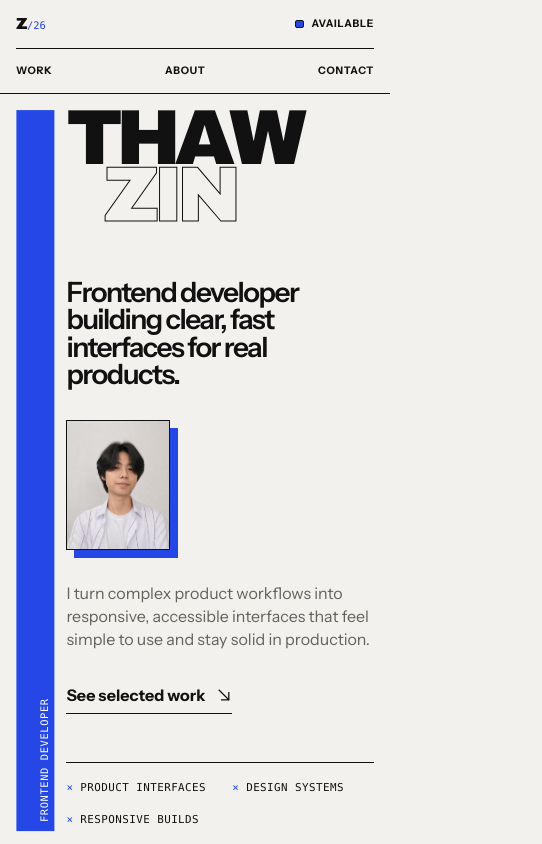
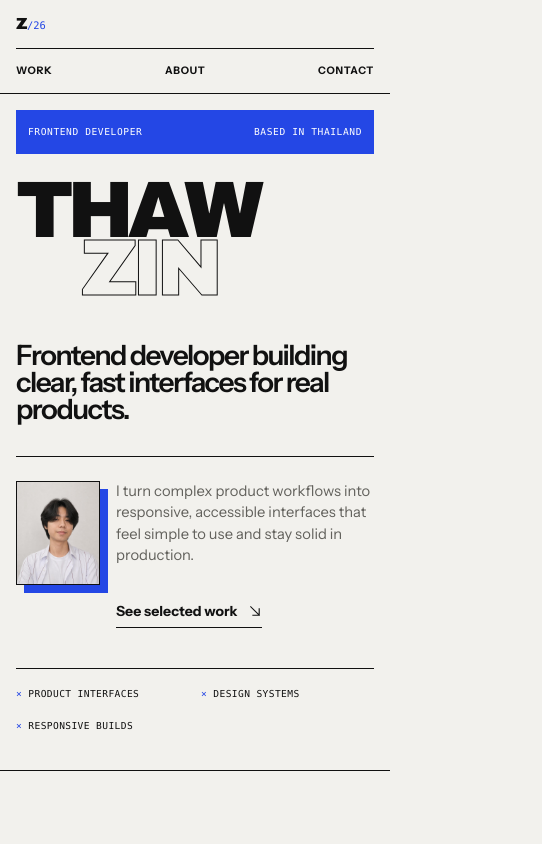
Before and after one commit to thawzzin/portfolio-v3, a Next.js app: page / in a window 390 px wide. Shown: the top 844 px of the page, 542 px wide, since content can reach past the window. Built offline with nearby package versions, Linux system fonts and the light colour scheme.

Commit message:
fix: responsive

```diff
--- a/app/_components/hero-section.tsx
+++ b/app/_components/hero-section.tsx
@@ -3,29 +3,29 @@ import { Arrow, contentWidthClass } from "./portfolio-primitives";
 
 export function HeroSection() {
   return (
-    <section className={`${contentWidthClass} hero grid min-h-[calc(100svh-var(--header-height))] scroll-mt-[calc(var(--header-height)+1rem)] grid-cols-12 border-b border-[var(--foreground)] px-[var(--page-gutter)] pt-[clamp(1.5rem,4vw,4rem)] pb-[clamp(2rem,5vw,4rem)] max-[56rem]:min-h-0 max-[56rem]:grid-cols-[2.4rem_repeat(5,minmax(0,1fr))] max-[56rem]:overflow-hidden max-[56rem]:pt-4`} id="top" aria-labelledby="hero-title">
-      <div className="col-start-1 col-end-2 row-start-1 row-end-4 flex min-w-0 rotate-180 flex-col items-start justify-between bg-[var(--accent)] px-3 py-4 font-mono text-[0.65rem] tracking-[0.06em] text-[var(--on-accent)] uppercase [writing-mode:vertical-rl] max-[56rem]:col-start-1 max-[56rem]:col-end-2 max-[56rem]:row-start-1 max-[56rem]:row-end-5 max-[56rem]:px-[0.55rem] max-[34rem]:[&>span:last-child]:hidden">
+    <section className={`${contentWidthClass} hero grid min-h-[calc(100svh-var(--header-height))] scroll-mt-[calc(var(--header-height)+1rem)] grid-cols-12 border-b border-[var(--foreground)] px-[var(--page-gutter)] pt-[clamp(1.5rem,4vw,4rem)] pb-[clamp(2rem,5vw,4rem)] max-[56rem]:min-h-0 max-[56rem]:grid-cols-1 max-[56rem]:overflow-visible max-[56rem]:pt-4`} id="top" aria-labelledby="hero-title">
+      <div className="col-start-1 col-end-2 row-start-1 row-end-4 flex min-w-0 rotate-180 flex-col items-start justify-between bg-[var(--accent)] px-3 py-4 font-mono text-[0.65rem] tracking-[0.06em] text-[var(--on-accent)] uppercase [writing-mode:vertical-rl] max-[56rem]:col-start-1 max-[56rem]:col-end-2 max-[56rem]:row-auto max-[56rem]:rotate-0 max-[56rem]:flex-row max-[56rem]:items-center max-[56rem]:px-3 max-[56rem]:py-2.5 max-[56rem]:text-[0.6rem] max-[56rem]:[writing-mode:horizontal-tb]">
         <span>Frontend developer</span>
         <span>Based in Thailand</span>
       </div>
-      <h1 className="hero__title col-start-2 col-end-13 row-start-1 flex min-w-0 flex-col self-start pl-[clamp(1rem,2vw,2rem)] font-display text-[clamp(5rem,15.2vw,16.75rem)] leading-[0.72] tracking-[-0.075em] uppercase max-[56rem]:col-start-2 max-[56rem]:col-end-7 max-[56rem]:pl-3 max-[56rem]:text-[clamp(4rem,20vw,6rem)] max-[56rem]:tracking-[-0.085em] max-[34rem]:text-[clamp(3.9rem,20vw,5.5rem)]" id="hero-title">
+      <h1 className="hero__title col-start-2 col-end-13 row-start-1 flex min-w-0 flex-col self-start pl-[clamp(1rem,2vw,2rem)] font-display text-[clamp(5rem,15.2vw,16.75rem)] leading-[0.72] tracking-[-0.075em] uppercase max-[56rem]:col-start-1 max-[56rem]:col-end-2 max-[56rem]:row-auto max-[56rem]:mt-7 max-[56rem]:pl-0 max-[56rem]:text-[clamp(4.2rem,22vw,7.5rem)] max-[56rem]:tracking-[-0.08em] max-[34rem]:text-[clamp(3.6rem,21vw,5rem)]" id="hero-title">
         <span>Thaw</span>
-        <span className="ml-[26%] text-transparent [-webkit-text-stroke:clamp(1px,0.12vw,2px)_var(--foreground)] max-[56rem]:ml-[12%] forced-colors:text-[currentColor] forced-colors:[-webkit-text-stroke:0]">Zin</span>
+        <span className="ml-[26%] text-transparent [-webkit-text-stroke:clamp(1px,0.12vw,2px)_var(--foreground)] max-[56rem]:ml-[18%] forced-colors:text-[currentColor] forced-colors:[-webkit-text-stroke:0]">Zin</span>
       </h1>
-      <div className="hero__statement col-start-2 col-end-9 min-w-0 self-end p-[clamp(2rem,6vw,5rem)_clamp(1rem,3vw,3rem)_0] max-[56rem]:col-start-2 max-[56rem]:col-end-7 max-[56rem]:p-[3.5rem_0_0_0.75rem]">
-          <p className="max-w-[18ch] text-[clamp(1.85rem,3.75vw,4.5rem)] font-semibold leading-[0.98] tracking-[-0.055em] max-[56rem]:max-w-none max-[56rem]:text-[clamp(1.75rem,7vw,2.75rem)] max-[56rem]:break-words">Frontend developer building clear, fast interfaces for real products.</p>
+      <div className="hero__statement col-start-2 col-end-9 min-w-0 self-end p-[clamp(2rem,6vw,5rem)_clamp(1rem,3vw,3rem)_0] max-[56rem]:col-start-1 max-[56rem]:col-end-2 max-[56rem]:row-auto max-[56rem]:p-[2.75rem_0_0]">
+          <p className="max-w-[18ch] text-[clamp(1.85rem,3.75vw,4.5rem)] font-semibold leading-[0.98] tracking-[-0.055em] max-[56rem]:max-w-[21ch] max-[56rem]:text-[clamp(1.75rem,7vw,2.75rem)] max-[56rem]:break-words">Frontend developer building clear, fast interfaces for real products.</p>
       </div>
-      <div className="hero__aside col-start-9 col-end-13 flex min-w-0 flex-col justify-end gap-8 border-l border-[var(--rule)] p-[clamp(2rem,6vw,5rem)_0_0_clamp(1rem,2vw,2rem)] max-[56rem]:col-start-2 max-[56rem]:col-end-7 max-[56rem]:border-l-0 max-[56rem]:p-[2rem_0_0_0.75rem]">
-        <figure className="hero__portrait relative w-[clamp(6.5rem,9vw,9rem)]" data-motion="body">
+      <div className="hero__aside col-start-9 col-end-13 flex min-w-0 flex-col justify-end gap-8 border-l border-[var(--rule)] p-[clamp(2rem,6vw,5rem)_0_0_clamp(1rem,2vw,2rem)] max-[56rem]:col-start-1 max-[56rem]:col-end-2 max-[56rem]:row-auto max-[56rem]:mt-8 max-[56rem]:grid max-[56rem]:grid-cols-[6rem_minmax(0,1fr)] max-[56rem]:gap-x-5 max-[56rem]:gap-y-4 max-[56rem]:border-t max-[56rem]:border-l-0 max-[56rem]:p-[1.5rem_0_0] max-[34rem]:grid-cols-[5.25rem_minmax(0,1fr)] max-[34rem]:gap-x-4">
+        <figure className="hero__portrait relative w-[clamp(6.5rem,9vw,9rem)] max-[56rem]:col-start-1 max-[56rem]:row-start-1 max-[56rem]:row-end-2 max-[56rem]:w-full max-[56rem]:self-start" data-motion="body">
           <span className="absolute inset-0 translate-x-2 translate-y-2 bg-[var(--accent)]" aria-hidden="true" />
           <Image className="relative aspect-[29/36] h-auto w-full border border-[var(--foreground)] object-cover" src="/images/avatar.jpeg" width={928} height={1152} sizes="(max-width: 896px) 104px, 144px" alt="Portrait of Thaw Zin" preload />
         </figure>
-        <p className="max-w-[33rem] text-[clamp(1rem,1.35vw,1.35rem)] leading-[1.45] text-[var(--muted)]">I turn complex product workflows into responsive, accessible interfaces that feel simple to use and stay solid in production.</p>
-        <a className="group inline-flex w-max items-center gap-[0.65rem] border-b border-[var(--foreground)] pb-[0.35rem] font-bold transition-[color,transform] duration-150 hover:translate-x-0.5 hover:-translate-y-0.5 hover:text-[var(--accent)]" href="#work">
+        <p className="max-w-[33rem] text-[clamp(1rem,1.35vw,1.35rem)] leading-[1.45] text-[var(--muted)] max-[56rem]:col-start-2 max-[56rem]:row-start-1 max-[34rem]:text-[0.92rem]">I turn complex product workflows into responsive, accessible interfaces that feel simple to use and stay solid in production.</p>
+        <a className="group inline-flex w-max items-center gap-[0.65rem] border-b border-[var(--foreground)] pb-[0.35rem] font-bold transition-[color,transform] duration-150 hover:translate-x-0.5 hover:-translate-y-0.5 hover:text-[var(--accent)] max-[56rem]:col-start-2 max-[56rem]:row-start-2 max-[56rem]:self-end max-[34rem]:text-sm" href="#work">
           See selected work <Arrow direction="down" className="group-hover:translate-x-0.5" />
         </a>
       </div>
-      <div className="hero__tags col-start-2 col-end-13 mt-[clamp(3rem,6vw,6rem)] ml-[clamp(1rem,3vw,3rem)] flex min-w-0 flex-wrap gap-x-6 gap-y-2 self-end border-t border-[var(--foreground)] pt-[0.8rem] font-mono text-[0.68rem] tracking-[0.04em] uppercase max-[56rem]:col-start-2 max-[56rem]:col-end-7 max-[56rem]:mt-12 max-[56rem]:ml-3 max-[34rem]:grid max-[34rem]:grid-cols-2 [&>span]:before:text-[var(--accent)] [&>span]:before:content-['×_']">
+      <div className="hero__tags col-start-2 col-end-13 mt-[clamp(3rem,6vw,6rem)] ml-[clamp(1rem,3vw,3rem)] flex min-w-0 flex-wrap gap-x-6 gap-y-2 self-end border-t border-[var(--foreground)] pt-[0.8rem] font-mono text-[0.68rem] tracking-[0.04em] uppercase max-[56rem]:col-start-1 max-[56rem]:col-end-2 max-[56rem]:row-auto max-[56rem]:mt-10 max-[56rem]:ml-0 max-[34rem]:grid max-[34rem]:grid-cols-2 max-[34rem]:gap-x-3 max-[34rem]:text-[0.6rem] [&>span]:before:text-[var(--accent)] [&>span]:before:content-['×_']">
         <span>Product interfaces</span><span>Design systems</span><span>Responsive builds</span>
       </div>
     </section>
--- a/app/_components/site-header.tsx
+++ b/app/_components/site-header.tsx
@@ -19,10 +19,10 @@ export function SiteHeader() {
           </a>
         ))}
       </nav>
-      <a className="relative flex items-center justify-self-end gap-2 text-xs font-[650] tracking-[0.07em] uppercase max-[56rem]:col-start-2 max-[56rem]:row-start-1 max-[34rem]:text-[0.65rem] max-[34rem]:after:text-[0.65rem] max-[34rem]:after:content-['Available']" href="#contact">
+      <a className="relative flex items-center justify-self-end gap-2 text-xs font-[650] tracking-[0.07em] uppercase max-[56rem]:hidden" href="#contact">
         <span className="h-[0.55rem] w-[0.55rem] rounded-[2px] border border-[var(--foreground)] bg-[var(--accent)] forced-colors:bg-[Highlight]" aria-hidden="true" />
-        <span className="max-[34rem]:sr-only">Available for work</span>
-        <Arrow direction="down" className="max-[56rem]:hidden" />
+        <span>Available for work</span>
+        <Arrow direction="down" />
       </a>
     </header>
   );
--- a/app/_components/testimonials-section.tsx
+++ b/app/_components/testimonials-section.tsx
@@ -23,7 +23,7 @@ export function TestimonialsSection() {
     <section className={`${contentWidthClass} ${sectionPaddingClass} border-t border-[var(--foreground)]`} id="testimonials" aria-labelledby="testimonials-title">
       <div className="mb-[clamp(3rem,7vw,7rem)] grid grid-cols-12 items-end max-[56rem]:grid-cols-1 max-[56rem]:gap-6" data-motion-group>
         <SectionLabel className="col-start-1 col-end-3 max-[56rem]:col-start-1 max-[56rem]:col-end-2" index="T">From the team</SectionLabel>
-        <h2 className={`${sectionTitleClass} col-start-3 col-end-11 min-w-0 max-[56rem]:col-start-1 max-[56rem]:col-end-2`} id="testimonials-title" data-motion="heading">What collaborators say.</h2>
+        <h2 className={`${sectionTitleClass} col-start-3 col-end-11 min-w-0 max-[56rem]:col-start-1 max-[56rem]:col-end-2 max-[56rem]:!text-[clamp(1.7rem,8vw,3.75rem)] max-[56rem]:!leading-[0.96] max-[56rem]:!tracking-[-0.045em] max-[56rem]:[text-wrap:balance]`} id="testimonials-title" data-motion="heading">What collaborators say.</h2>
       </div>
       <div className="border-t border-[var(--foreground)]" role="region" aria-roledescription="carousel" aria-label="Testimonials" onKeyDown={handleKeyDown} tabIndex={0}>
         <div className="flex items-center justify-between gap-4 border-b border-[var(--rule)] py-3 font-mono text-[0.65rem] tracking-[0.05em] text-[var(--muted)] uppercase">
```
